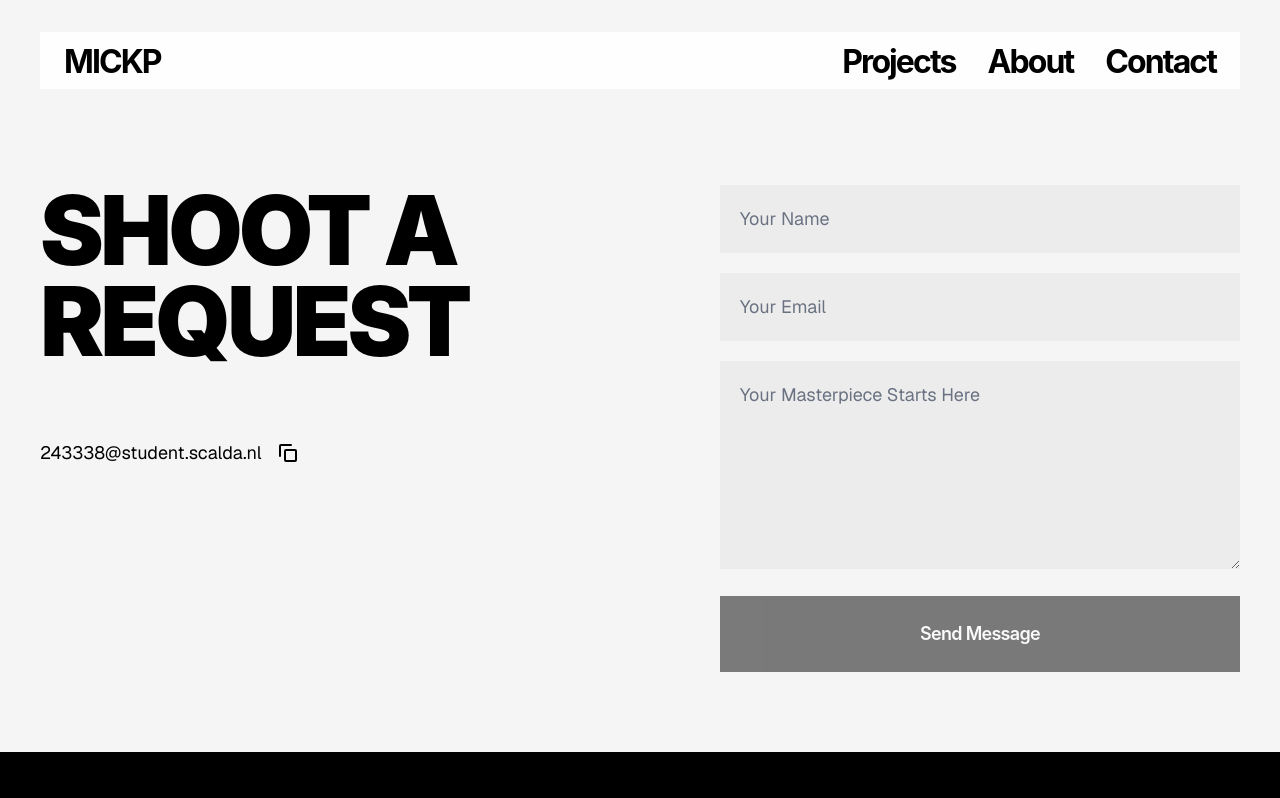
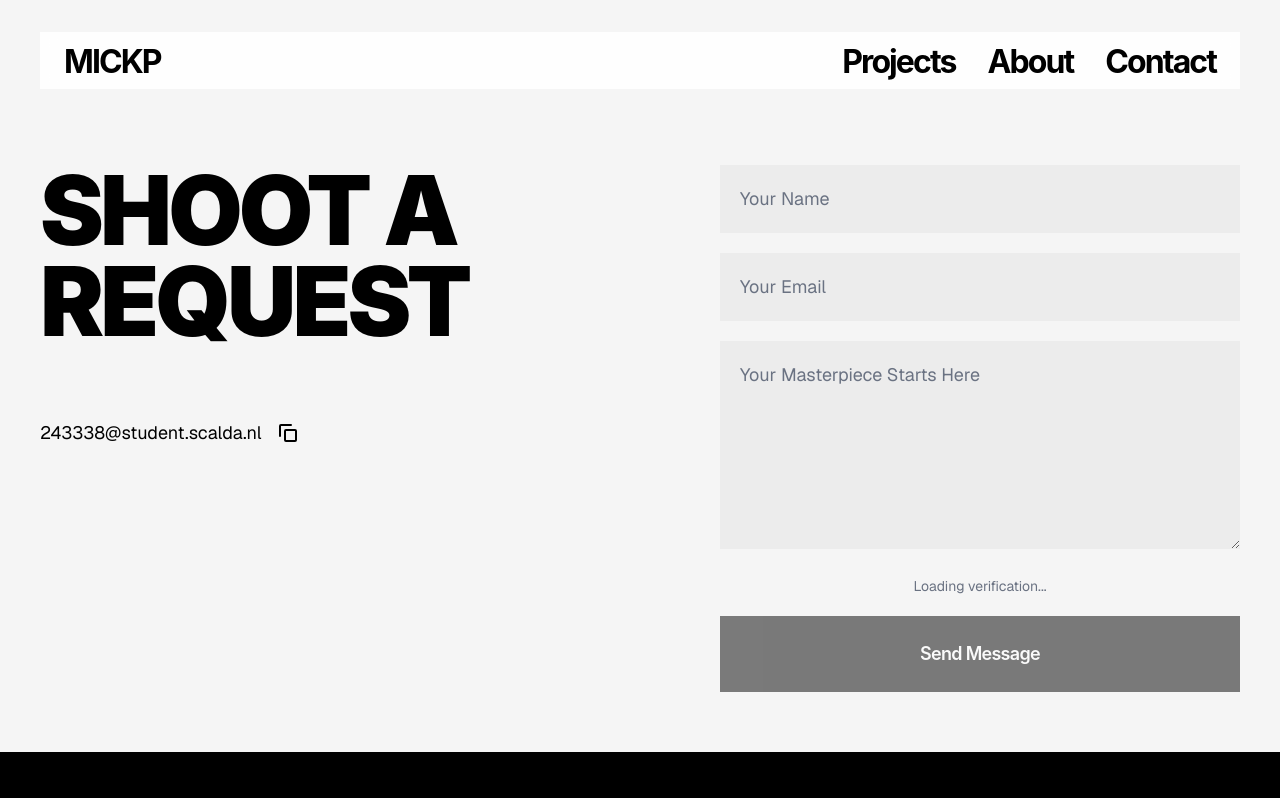
Before and after one commit to mickploegaert/mickp-portfolio, a Next.js app: page /contact in a window 1280 px wide. Shown: the top 798 px of the page. Built offline with nearby package versions, Linux system fonts and the light colour scheme; no server answers.

Commit message:
Add loading message for reCAPTCHA verification in Contact component

```diff
--- a/app/contact/page.tsx
+++ b/app/contact/page.tsx
@@ -196,7 +196,11 @@ export default function Contact() {
                       />
                     </div>
 
-                    {isRecaptchaLoaded && (
+                    {!isRecaptchaLoaded ? (
+                      <div className="flex justify-center">
+                        <div className="text-sm text-gray-500">Loading verification...</div>
+                      </div>
+                    ) : (
                       <div className="flex justify-center">
                         <div
                           className="g-recaptcha"
```
